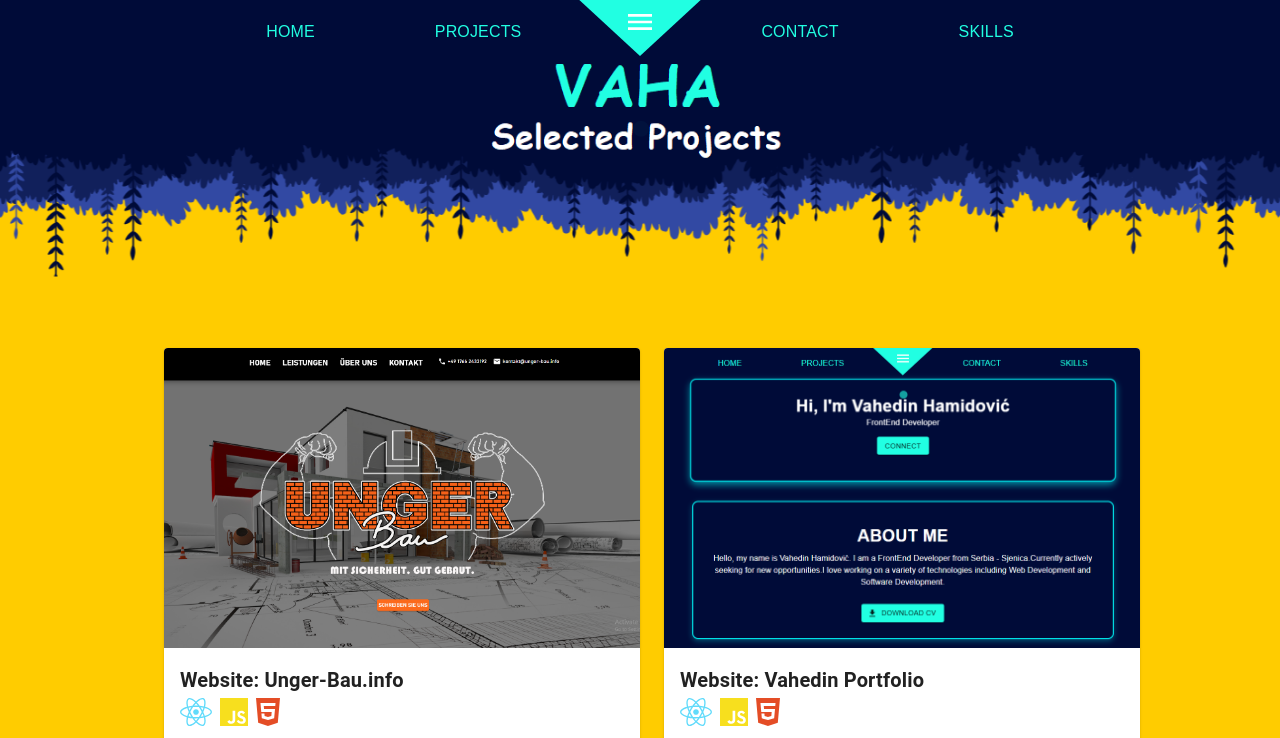
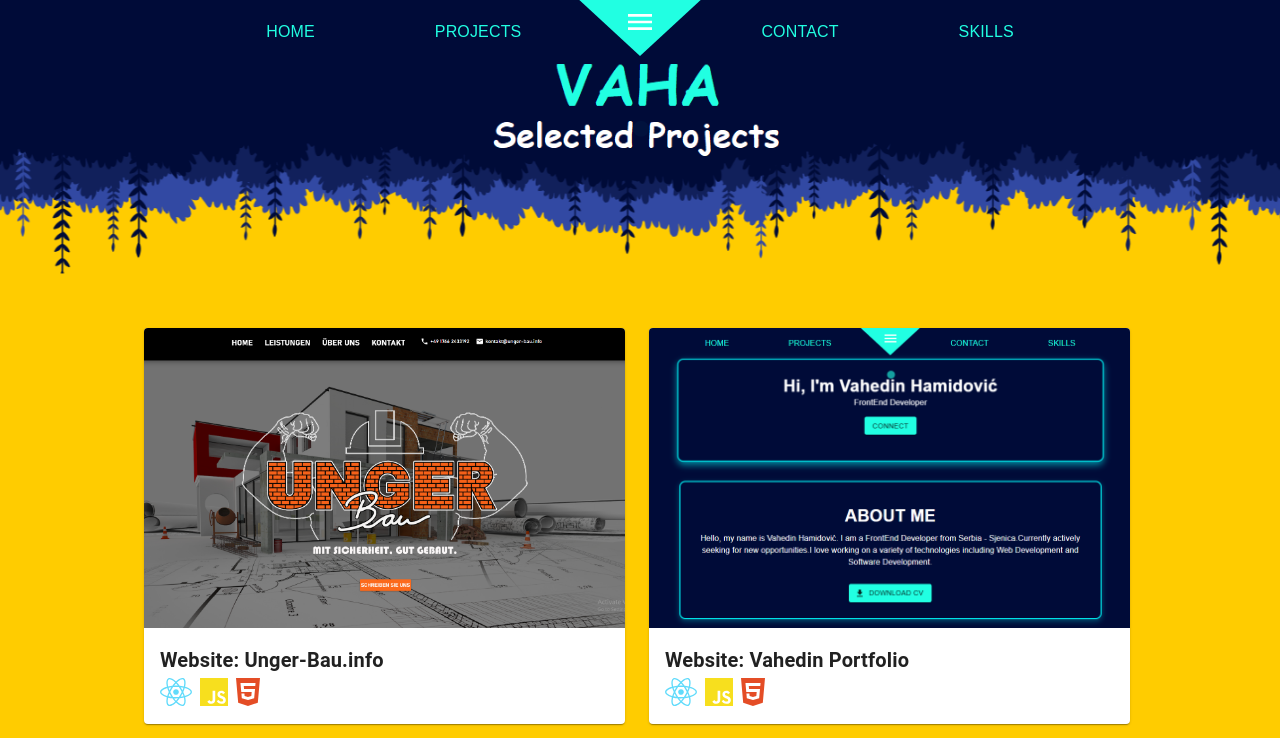
Before and after one commit to Vahedin1/Vahedin-PortFolio, a React (Vite) app: page /projects in a window 1280 px wide. Shown: the top 738 px of the page. Built offline with nearby package versions, Linux system fonts and the light colour scheme.

Commit message:
Small padding fix

```diff
--- a/src/pages/Home.jsx
+++ b/src/pages/Home.jsx
@@ -165,7 +165,7 @@ const Home = () => {
   return (
     <Container
       maxWidth="md"
-      sx={{ textAlign: "center", mt: 0, fontFamily: "Roboto, sans-serif" }}
+      sx={{ textAlign: "center", mt: 0, margin: 0, padding: 0,  fontFamily: "Roboto, sans-serif" }}
     >
       <motion.div
         initial={{ opacity: 0, y: -30 }}
--- a/src/pages/Projects.jsx
+++ b/src/pages/Projects.jsx
@@ -178,7 +178,7 @@ const projects = [
       />
       <Box
         sx={{
-          padding: "20px",
+          padding: "0px 30px 0px 0px",
           marginTop: 30,
           display: "flex",
           justifyContent: "center",
```
